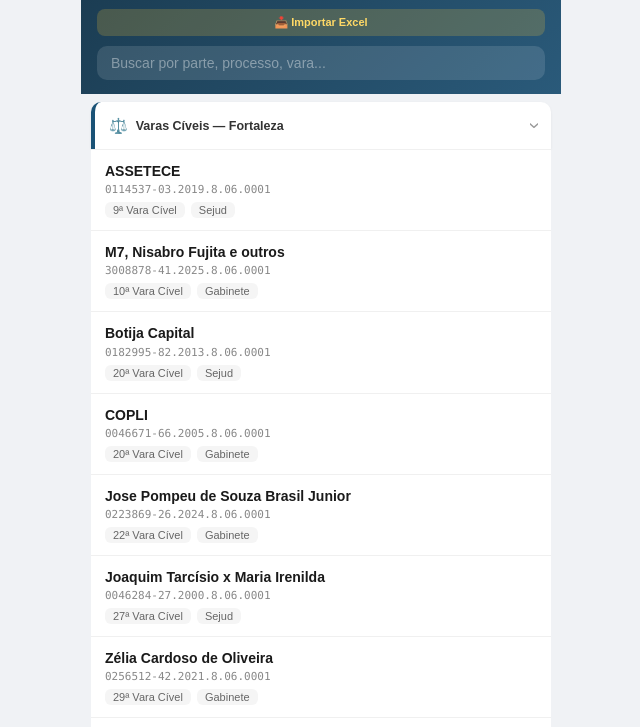
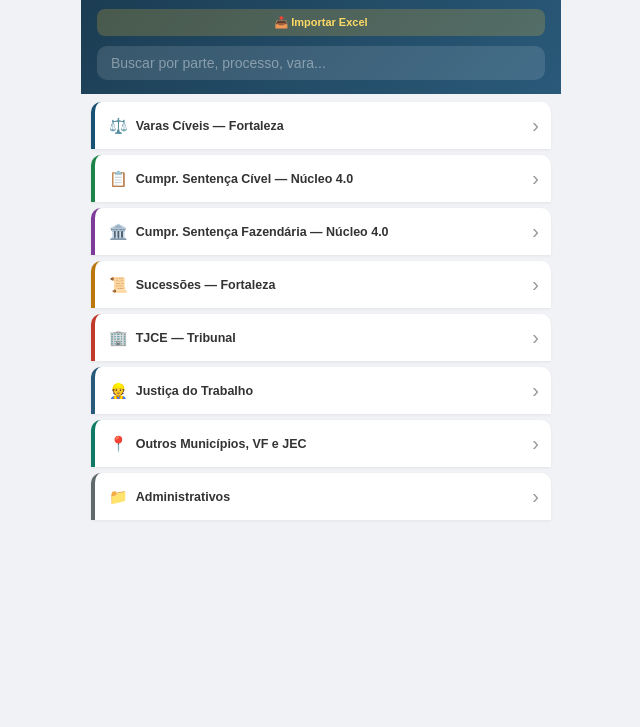
Before and after one commit to macffilho/DiligenciasFFADV, a plain HTML site: page index.html in a window 1280 px wide. Shown: the part 55-782 px from the top of the page, without its empty margins (319-959 px from the left). Drawn offline with Linux system fonts and the light colour scheme.

Commit message:
Update index.html

```diff
--- a/index.html
+++ b/index.html
@@ -244,7 +244,7 @@
 
 // ============ STATE ============
 let CASES=[];let caseMap={};let updates={};let expanded={};let currentCase=null;
-SECTIONS.forEach(s=>expanded[s]=true);
+SECTIONS.forEach(s=>expanded[s]=false);
 
 function loadCases(){try{const d=localStorage.getItem("diligencias_cases");if(d){CASES=JSON.parse(d)}else{CASES=[...DEFAULT_CASES]}}catch(e){CASES=[...DEFAULT_CASES]}rebuildMap()}
 function saveCases(){localStorage.setItem("diligencias_cases",JSON.stringify(CASES))}
```
